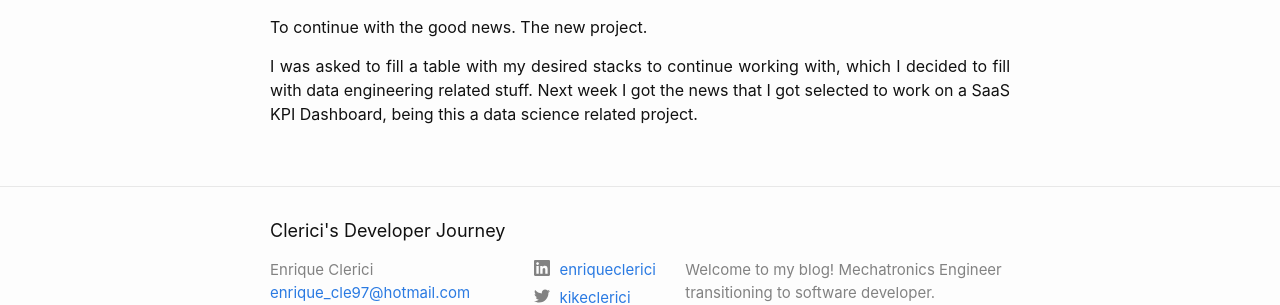
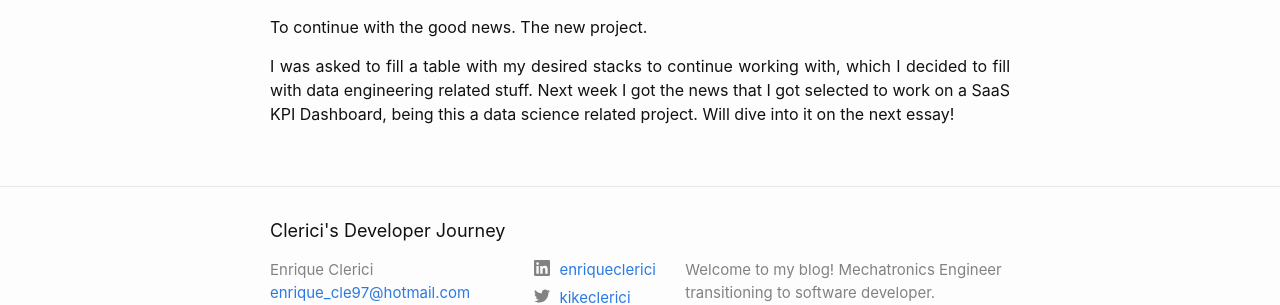
Before and after one commit to TheClerici/my-blog, a Jekyll site: the page built from blog-weekly/_posts/2023-01-02-13and14-week.md, in a window 1280 px wide. Shown: the part 1755-2060 px from the top of the page. Built offline with Jekyll 4.4.1, drawn with Linux system fonts in a browser that asks for light colours.

Commit message:
weeks 15 qand 16

```diff
--- a/blog-weekly/_posts/2023-01-02-13and14-week.md
+++ b/blog-weekly/_posts/2023-01-02-13and14-week.md
@@ -82,4 +82,4 @@ WHERE logical_expression
 
 To continue with the good news. The new project.
 
-I was asked to fill a table with my desired stacks to continue working with, which I decided to fill with data engineering related stuff. Next week I got the news that I got selected to work on a SaaS KPI Dashboard, being this a data science related project.
+I was asked to fill a table with my desired stacks to continue working with, which I decided to fill with data engineering related stuff. Next week I got the news that I got selected to work on a SaaS KPI Dashboard, being this a data science related project. Will dive into it on the next essay!
```
Also changed, not shown: blog-weekly/_posts/2023-01-15-15and16-week.md (added, +27 -0 lines).
